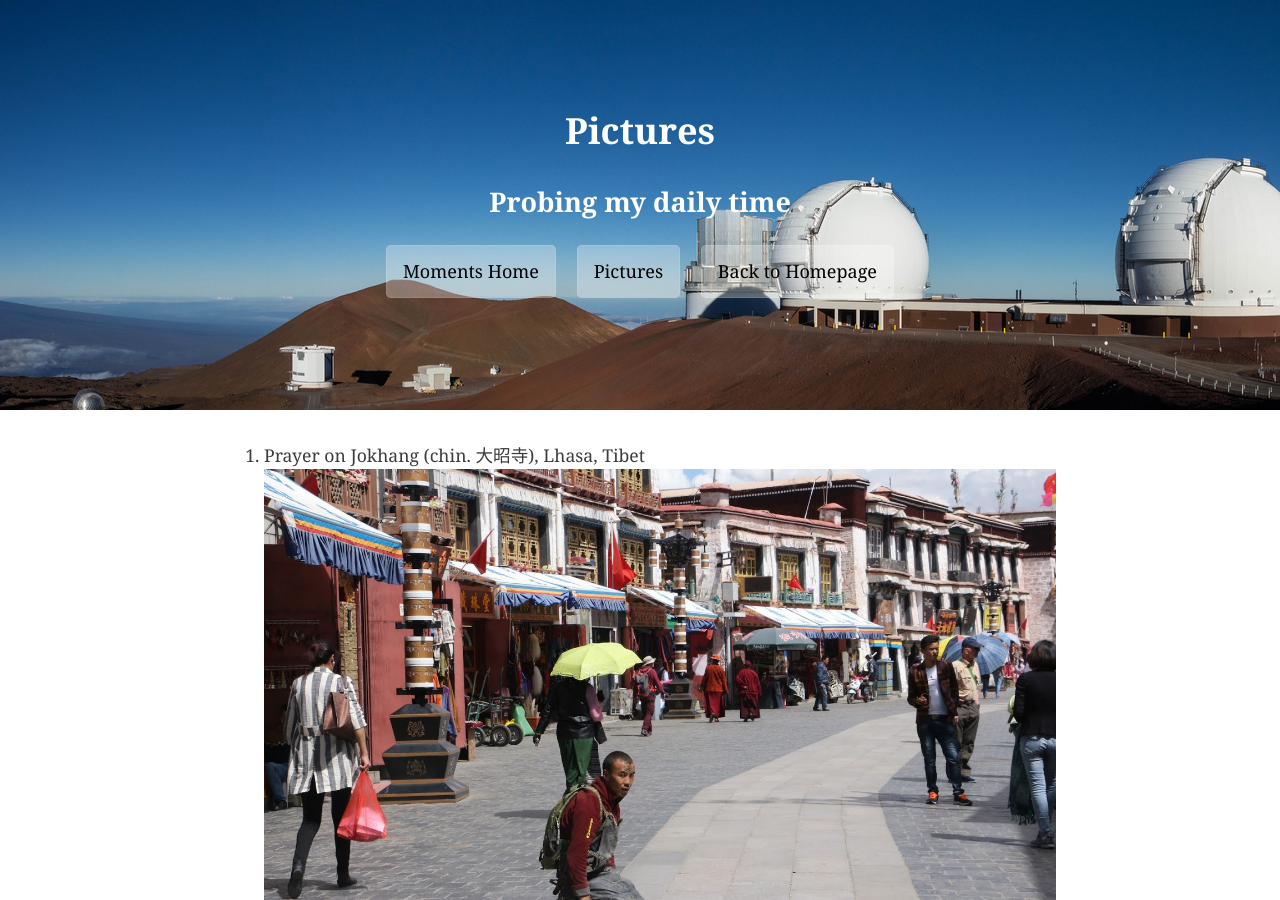
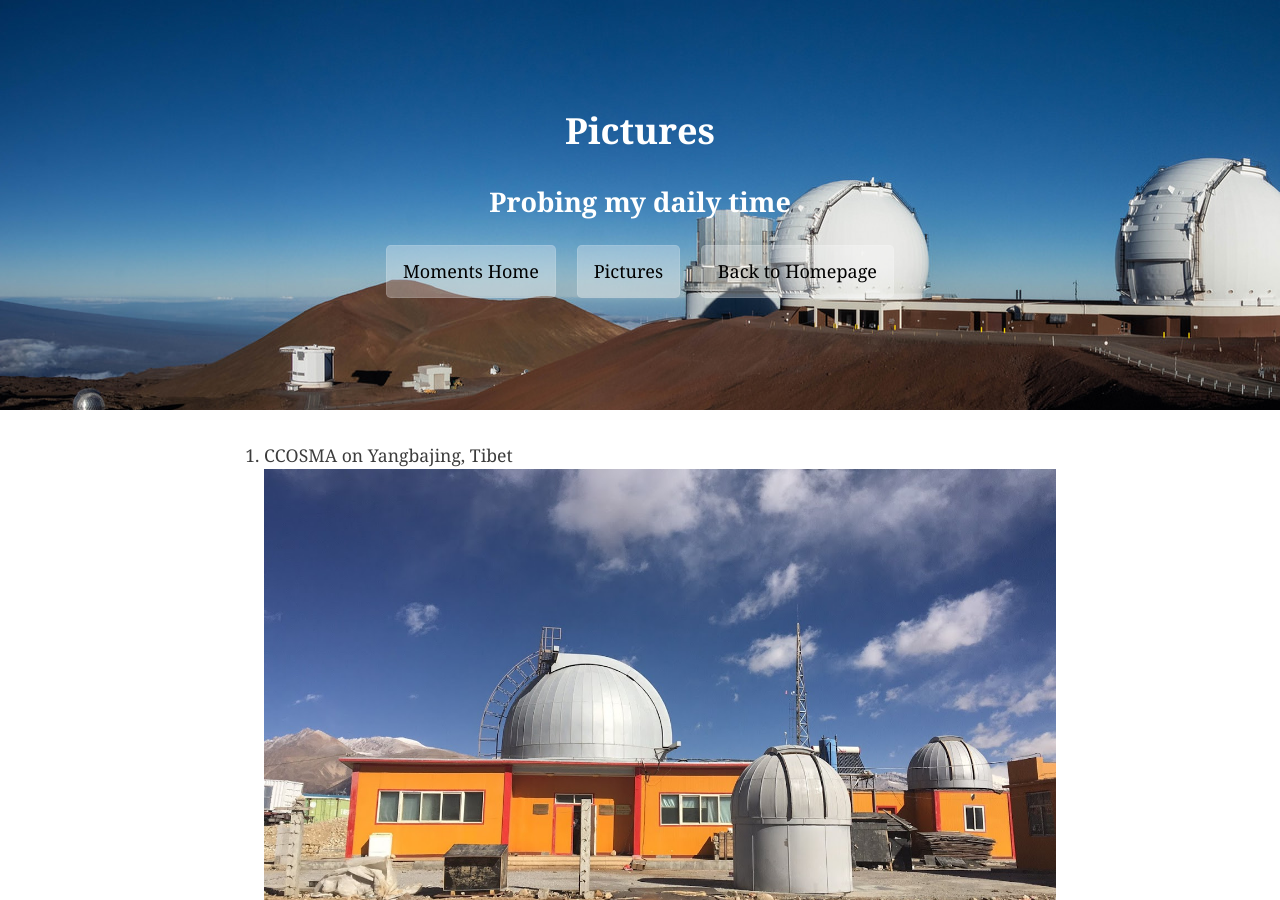
Before and after one commit to zcp521/zcp521.github.io, a Jekyll site: the page built from pictures.md, in a window 1280 px wide and 900 px high. Built offline with Jekyll 4.4.1, drawn with Linux system fonts in a browser that asks for light colours.

Commit message:
Initial commit

```diff
--- a/pictures.md
+++ b/pictures.md
@@ -3,6 +3,11 @@ layout: moments
 title: "Pictures"
 tagline: "Probing my daily time"
 ---
+
+
+17. CCOSMA on Yangbajing, Tibet
+    <img src="/img/CCOSMA.JPG" width="100%">
+    <br />
 
 16. Prayer on Jokhang (chin. 大昭寺), Lhasa, Tibet
     <img src="/img/prayer.JPG" width="100%">
```
